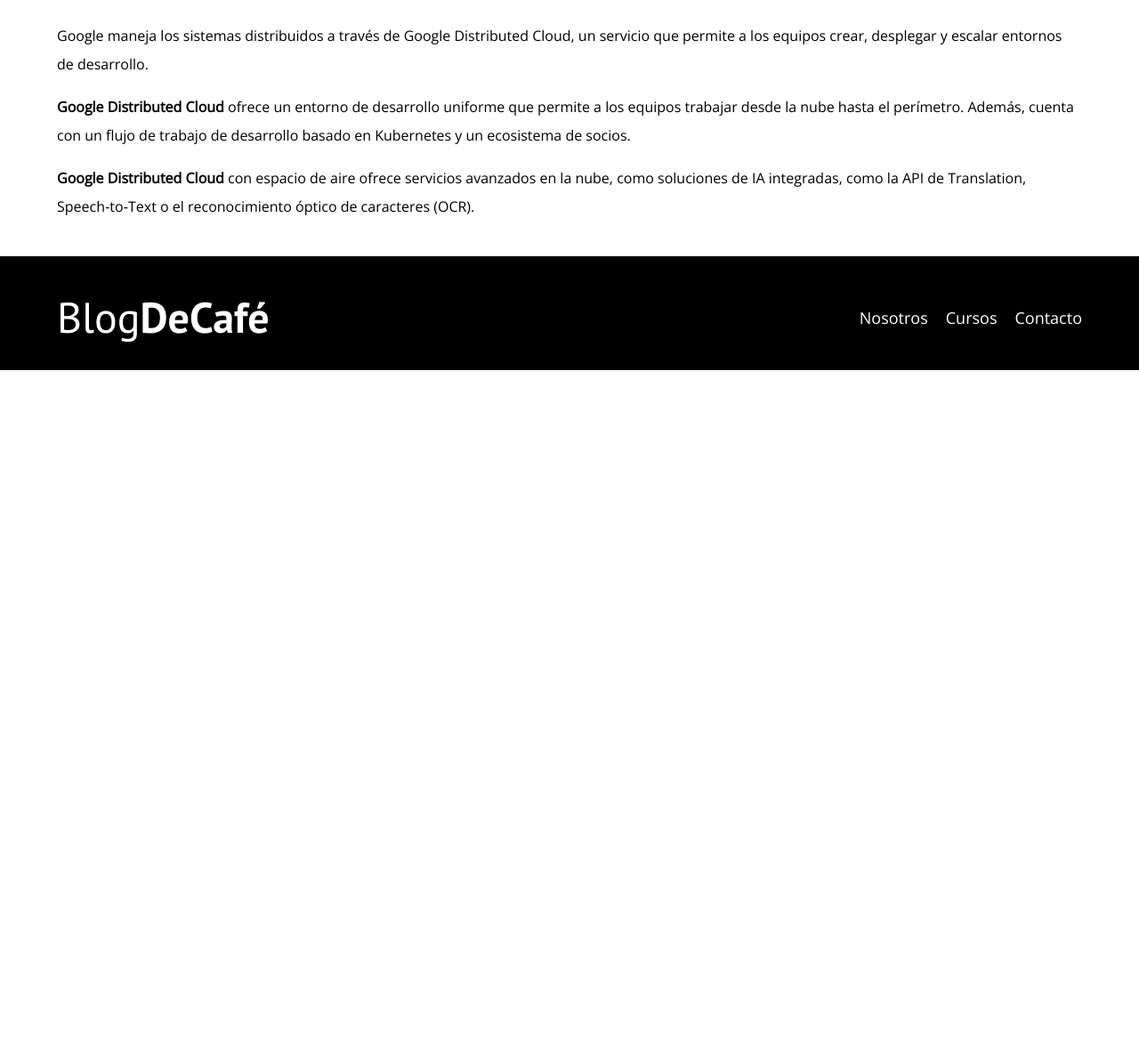
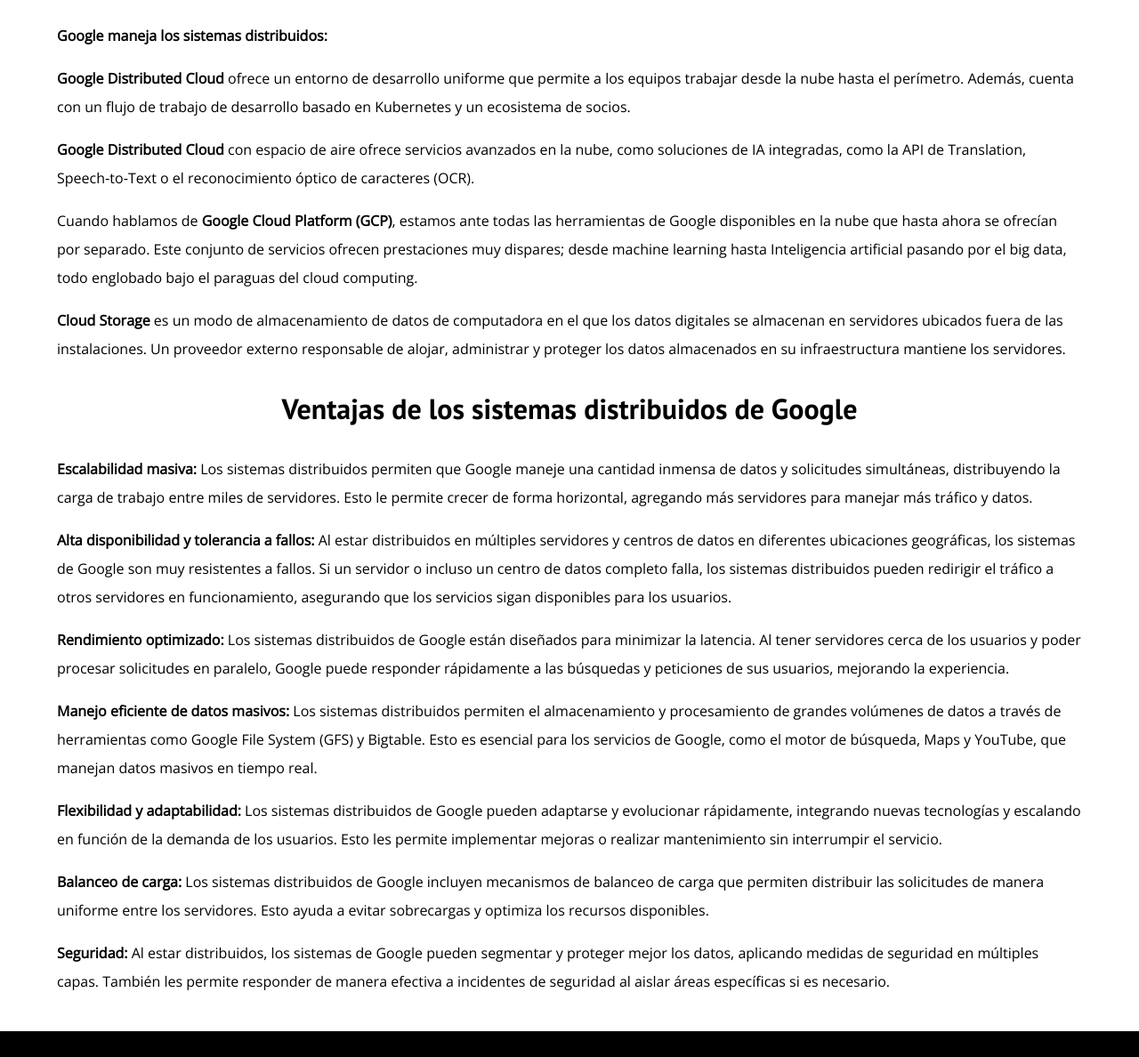
Before and after one commit to AngelChira/s13-s1-sistemas-operativos, a plain HTML site: page google.html in a window 1280 px wide. Shown: the part 1352-2540 px from the top of the page at 89% size. Before the commit the page ends 1768 px from the top, so only its background shows below. Drawn offline with nearby package versions, Linux system fonts and the light colour scheme.

Commit message:
informacion extra en google

```diff
--- a/google.html
+++ b/google.html
@@ -43,9 +43,7 @@
       <img src="img/google.webp" alt="imagen del blog" />
 
       <p>
-        Google maneja los sistemas distribuidos a través de Google Distributed
-        Cloud, un servicio que permite a los equipos crear, desplegar y escalar
-        entornos de desarrollo.
+        <strong>Google maneja los sistemas distribuidos:</strong>
       </p>
 
       <p>
@@ -60,6 +58,42 @@
         servicios avanzados en la nube, como soluciones de IA integradas, como
         la API de Translation, Speech‐to‐Text o el reconocimiento óptico de
         caracteres (OCR).
+      </p>
+
+      <p>
+        Cuando hablamos de <strong>Google Cloud Platform (GCP)</strong>, estamos ante todas las herramientas de Google disponibles en la nube que hasta ahora se ofrecían por separado. Este conjunto de servicios ofrecen prestaciones muy dispares; desde machine learning hasta Inteligencia artificial pasando por el big data, todo englobado bajo el paraguas del cloud computing.
+      </p>
+      <p>
+        <strong>Cloud Storage</strong> es un modo de almacenamiento de datos de computadora en el que los datos digitales se almacenan en servidores ubicados fuera de las instalaciones. Un proveedor externo responsable de alojar, administrar y proteger los datos almacenados en su infraestructura mantiene los servidores.
+      </p>
+      <h3 class="centrar-texto">Ventajas de los sistemas distribuidos de Google</h3>
+
+      <p>
+        <strong>Escalabilidad masiva:</strong> Los sistemas distribuidos permiten que Google maneje una cantidad inmensa de datos y solicitudes simultáneas, distribuyendo la carga de trabajo entre miles de servidores. Esto le permite crecer de forma horizontal, agregando más servidores para manejar más tráfico y datos.
+      </p>
+
+      <p>
+        <strong>Alta disponibilidad y tolerancia a fallos:</strong> Al estar distribuidos en múltiples servidores y centros de datos en diferentes ubicaciones geográficas, los sistemas de Google son muy resistentes a fallos. Si un servidor o incluso un centro de datos completo falla, los sistemas distribuidos pueden redirigir el tráfico a otros servidores en funcionamiento, asegurando que los servicios sigan disponibles para los usuarios.
+      </p>
+
+      <p>
+        <strong>Rendimiento optimizado:</strong> Los sistemas distribuidos de Google están diseñados para minimizar la latencia. Al tener servidores cerca de los usuarios y poder procesar solicitudes en paralelo, Google puede responder rápidamente a las búsquedas y peticiones de sus usuarios, mejorando la experiencia.
+      </p>
+
+      <p>
+        <strong>Manejo eficiente de datos masivos:</strong> Los sistemas distribuidos permiten el almacenamiento y procesamiento de grandes volúmenes de datos a través de herramientas como Google File System (GFS) y Bigtable. Esto es esencial para los servicios de Google, como el motor de búsqueda, Maps y YouTube, que manejan datos masivos en tiempo real.
+      </p>
+
+      <p>
+        <strong>Flexibilidad y adaptabilidad:</strong> Los sistemas distribuidos de Google pueden adaptarse y evolucionar rápidamente, integrando nuevas tecnologías y escalando en función de la demanda de los usuarios. Esto les permite implementar mejoras o realizar mantenimiento sin interrumpir el servicio.
+      </p>
+
+      <p>
+        <strong>Balanceo de carga:</strong> Los sistemas distribuidos de Google incluyen mecanismos de balanceo de carga que permiten distribuir las solicitudes de manera uniforme entre los servidores. Esto ayuda a evitar sobrecargas y optimiza los recursos disponibles.
+      </p>
+
+      <p>
+        <strong>Seguridad:</strong> Al estar distribuidos, los sistemas de Google pueden segmentar y proteger mejor los datos, aplicando medidas de seguridad en múltiples capas. También les permite responder de manera efectiva a incidentes de seguridad al aislar áreas específicas si es necesario.
       </p>
     </main>
 
```
Also changed, not shown: index.html (+1 -2 lines).
